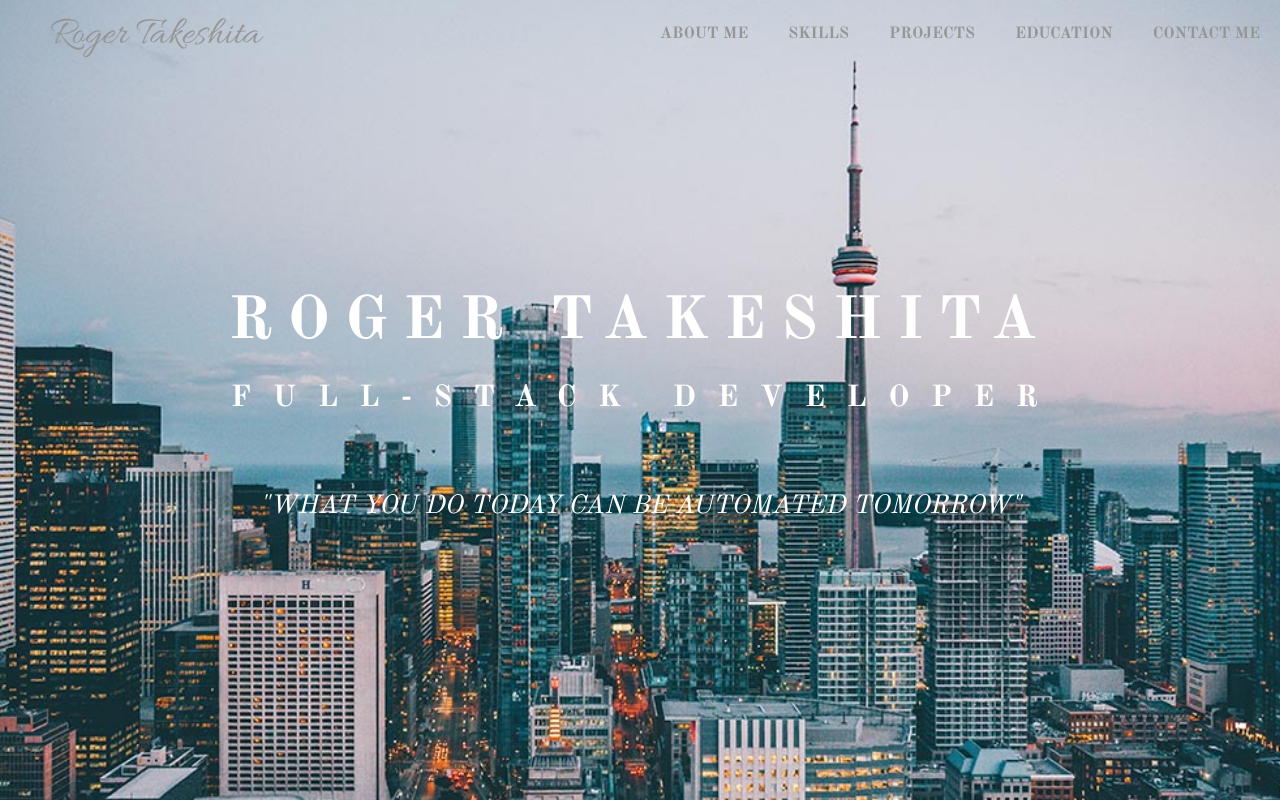
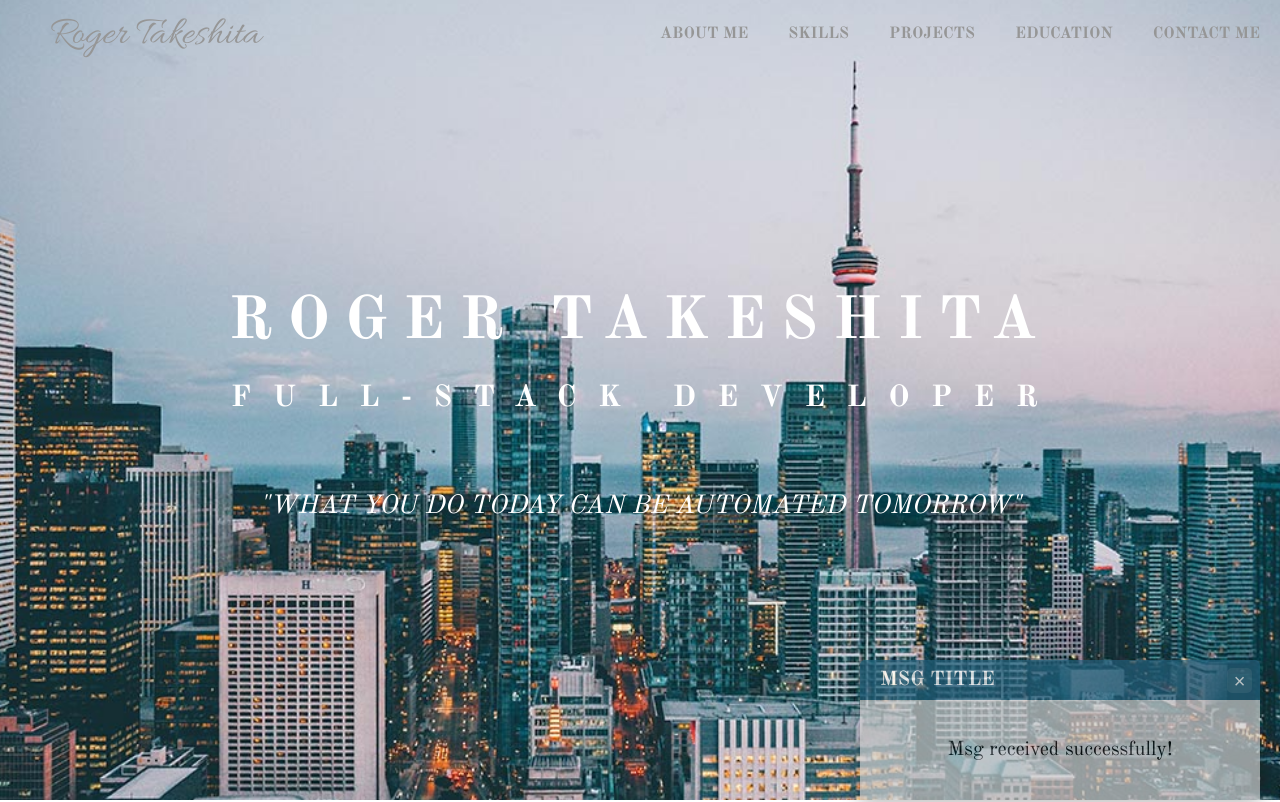
Before and after one commit to Roger-Takeshita/portfolio_2.0, a React (Create React App) app: page / in a window 1280 px wide. Shown: the top 802 px of the page. Built offline with nearby package versions, Linux system fonts and the light colour scheme; some icons are missing.

Commit message:
Create a new modal to display server message
    - ModalMsg will display custom msg from server response

```diff
--- a/package.json
+++ b/package.json
@@ -24,7 +24,6 @@
     "react-scroll": "^1.8.1",
     "react-use": "^15.3.3",
     "redux": "^4.0.5",
-    "redux-logger": "^3.0.6",
     "typescript": "^3.7.5"
   },
   "scripts": {
@@ -47,5 +46,6 @@
       "last 1 firefox version",
       "last 1 safari version"
     ]
-  }
+  },
+  "devDependencies": {}
 }
--- a/src/App.tsx
+++ b/src/App.tsx
@@ -1,5 +1,6 @@
 import React from 'react';
 import Modal from './components/Modal';
+import ModalMSg from './components/ModalMsg';
 import Navbar from './components/Navbar';
 import AboutMe from './sections/AboutMe';
 import ContactMe from './sections/ContactMe';
@@ -26,6 +27,7 @@ const App: React.FC = () => {
                 <Footer />
             </main>
             <Modal />
+            <ModalMSg />
         </div>
     );
 };
--- /dev/null
+++ b/src/components/ModalMsg.tsx
@@ -0,0 +1,19 @@
+import React from 'react';
+
+const ModalMsg: React.FC = () => {
+    return (
+        <div className="modal-msg">
+            <div className="modal-msg__header">
+                <p className="modal-msg__title"> MSG Title</p>
+                <a href="#" className="modal-msg__close">
+                    &times;
+                </a>
+            </div>
+            <div className="modal-msg__body">
+                <p className="modal-msg__msg"> Msg received successfully!</p>
+            </div>
+        </div>
+    );
+};
+
+export default ModalMsg;
--- a/src/css/components/_modal.scss
+++ b/src/css/components/_modal.scss
@@ -94,3 +94,79 @@
         font-size: 3.5rem;
     }
 }
+
+.modal-msg {
+    position: fixed;
+    bottom: 0;
+    right: 2rem;
+    color: $color-black;
+    width: 40rem;
+    border-top-left-radius: $border-radius;
+    border-top-right-radius: $border-radius;
+    overflow: hidden;
+    text-decoration: none;
+    display: inline-flex;
+    flex-grow: 1;
+    flex-direction: column;
+    transition: all 0.2s ease-in-out;
+    opacity: 0.7;
+    box-shadow: 0 1rem 2rem rgba($color-black, 0.3);
+
+    &__header {
+        background-color: $color-green-2;
+        display: flex;
+    }
+    &__title {
+        font-family: WSJ-Bold, sans-serif;
+        text-transform: uppercase;
+        padding-right: $padding-medium;
+        flex-grow: 1;
+        font-size: 2rem;
+        height: 4rem;
+        line-height: 4rem;
+        padding-left: $padding-small;
+        align-items: flex-end;
+        color: $color-white;
+    }
+    &__close {
+        position: absolute;
+        top: 0.8rem;
+        right: 0.8rem;
+        font-size: 2rem;
+        text-decoration: none;
+        border: none;
+        width: 2.5rem;
+        height: 2.5rem;
+        border-radius: $border-radius;
+        background-color: rgba($color-white, 0.1);
+        display: flex;
+        flex-direction: column;
+        justify-content: center;
+        text-align: center;
+        color: $color-white;
+        transition: all 0.2s;
+
+        &:hover {
+            color: $color-secondary-dark;
+            background-color: rgba($color-white, 0.2);
+        }
+    }
+    &__body {
+        display: flex;
+        background-color: $color-grey-1;
+        height: 10rem;
+    }
+    &__msg {
+        height: 100%;
+        width: 100%;
+        font-size: 2rem;
+        font-family: WSJ-Regular, sans-serif;
+        display: flex;
+        text-align: center;
+        justify-content: center;
+        align-items: center;
+    }
+    &:hover {
+        opacity: 1;
+    }
+}
--- a/src/css/style.css
+++ b/src/css/style.css
@@ -1661,6 +1661,118 @@ body {
   font-size: 3.5rem;
 }
 
+.modal-msg {
+  position: fixed;
+  bottom: 0;
+  right: 2rem;
+  color: #000;
+  width: 40rem;
+  border-top-left-radius: 0.5rem;
+  border-top-right-radius: 0.5rem;
+  overflow: hidden;
+  text-decoration: none;
+  display: -webkit-inline-box;
+  display: -ms-inline-flexbox;
+  display: inline-flex;
+  -webkit-box-flex: 1;
+      -ms-flex-positive: 1;
+          flex-grow: 1;
+  -webkit-box-orient: vertical;
+  -webkit-box-direction: normal;
+      -ms-flex-direction: column;
+          flex-direction: column;
+  -webkit-transition: all 0.2s ease-in-out;
+  transition: all 0.2s ease-in-out;
+  opacity: 0.7;
+  -webkit-box-shadow: 0 1rem 2rem rgba(0, 0, 0, 0.3);
+          box-shadow: 0 1rem 2rem rgba(0, 0, 0, 0.3);
+}
+
+.modal-msg__header {
+  background-color: #235f7a;
+  display: -webkit-box;
+  display: -ms-flexbox;
+  display: flex;
+}
+
+.modal-msg__title {
+  font-family: WSJ-Bold, sans-serif;
+  text-transform: uppercase;
+  padding-right: 4rem;
+  -webkit-box-flex: 1;
+      -ms-flex-positive: 1;
+          flex-grow: 1;
+  font-size: 2rem;
+  height: 4rem;
+  line-height: 4rem;
+  padding-left: 2rem;
+  -webkit-box-align: end;
+      -ms-flex-align: end;
+          align-items: flex-end;
+  color: #fff;
+}
+
+.modal-msg__close {
+  position: absolute;
+  top: 0.8rem;
+  right: 0.8rem;
+  font-size: 2rem;
+  text-decoration: none;
+  border: none;
+  width: 2.5rem;
+  height: 2.5rem;
+  border-radius: 0.5rem;
+  background-color: rgba(255, 255, 255, 0.1);
+  display: -webkit-box;
+  display: -ms-flexbox;
+  display: flex;
+  -webkit-box-orient: vertical;
+  -webkit-box-direction: normal;
+      -ms-flex-direction: column;
+          flex-direction: column;
+  -webkit-box-pack: center;
+      -ms-flex-pack: center;
+          justify-content: center;
+  text-align: center;
+  color: #fff;
+  -webkit-transition: all 0.2s;
+  transition: all 0.2s;
+}
+
+.modal-msg__close:hover {
+  color: #ff7730;
+  background-color: rgba(255, 255, 255, 0.2);
+}
+
+.modal-msg__body {
+  display: -webkit-box;
+  display: -ms-flexbox;
+  display: flex;
+  background-color: #cccccc;
+  height: 10rem;
+}
+
+.modal-msg__msg {
+  height: 100%;
+  width: 100%;
+  font-size: 2rem;
+  font-family: WSJ-Regular, sans-serif;
+  display: -webkit-box;
+  display: -ms-flexbox;
+  display: flex;
+  text-align: center;
+  -webkit-box-pack: center;
+      -ms-flex-pack: center;
+          justify-content: center;
+  -webkit-box-align: center;
+      -ms-flex-align: center;
+          align-items: center;
+}
+
+.modal-msg:hover {
+  opacity: 1;
+}
+
 .navbar {
   position: fixed;
   top: 0;
--- a/src/store.ts
+++ b/src/store.ts
@@ -1,11 +1,10 @@
-import { applyMiddleware, combineReducers, createStore } from 'redux';
-import logger from 'redux-logger';
+import { combineReducers, createStore } from 'redux';
 import modalReducer from './redux/modal';
 
 const reducers = combineReducers({
     modal: modalReducer,
 });
 
-const store = createStore(reducers, applyMiddleware(logger));
+const store = createStore(reducers);
 
 export default store;
```
Also changed, not shown: 1 other file (tests, documents, lock files or other folders).
